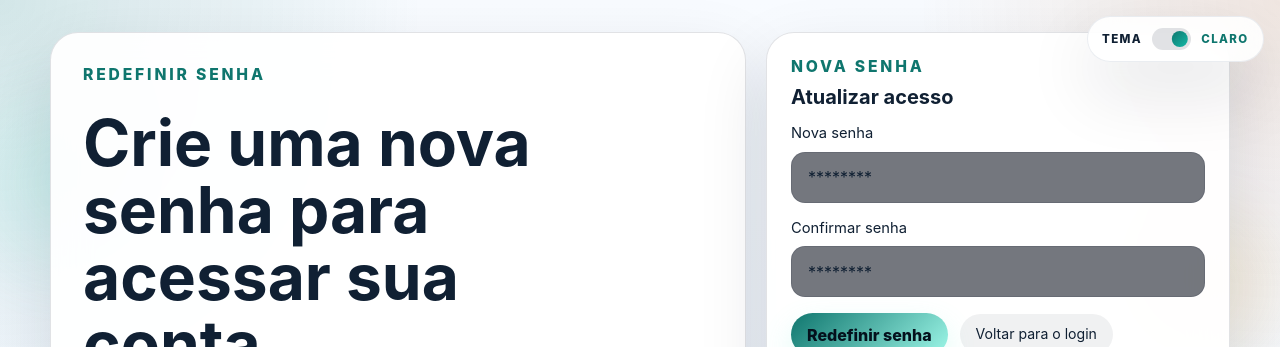
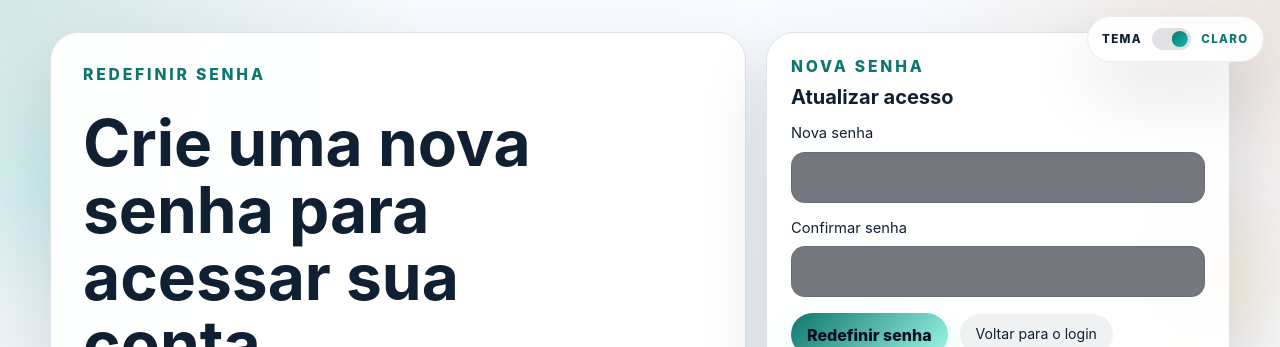
Before and after one commit to nathaliareiss/Gestaodecarreira, a Next.js app in the folder frontend/: page /redefinir-senha in a window 1280 px wide. Shown: the top 347 px of the page. Built offline with nearby package versions, Linux system fonts and the light colour scheme.

Commit message:
feat: aprimora estilos de input nas cards de login e recuperação, adiciona suporte a preenchimento automático

```diff
--- a/frontend/app/globals.css
+++ b/frontend/app/globals.css
@@ -81,27 +81,39 @@ input:focus {
   background: rgba(8, 16, 30, 0.82);
 }
 
-.form-card--login input,
-.form-card--recovery input {
-  color: #f8fbff;
-  -webkit-text-fill-color: #f8fbff;
+.form-card--login input {
+  color: #f8fbff !important;
+  -webkit-text-fill-color: #f8fbff !important;
   caret-color: #5eead4;
 }
 
-.form-card--login input::placeholder,
-.form-card--recovery input::placeholder {
-  color: rgba(248, 251, 255, 0.68);
-}
-
-html[data-theme="light"] .form-card--login input,
-html[data-theme="light"] .form-card--recovery input {
-  color: #102033;
-  -webkit-text-fill-color: #102033;
-}
-
-html[data-theme="light"] .form-card--login input::placeholder,
-html[data-theme="light"] .form-card--recovery input::placeholder {
-  color: rgba(16, 32, 51, 0.56);
+.form-card--login input::placeholder {
+  color: var(--muted);
+}
+
+html[data-theme="light"] .form-card--login input {
+  color: #102033 !important;
+  -webkit-text-fill-color: #102033 !important;
+}
+
+html[data-theme="light"] .form-card--login input::placeholder {
+  color: var(--muted);
+}
+
+.form-card--login input:-webkit-autofill,
+.form-card--login input:-webkit-autofill:hover,
+.form-card--login input:-webkit-autofill:focus,
+.form-card--login input:-webkit-autofill:active {
+  -webkit-text-fill-color: #f8fbff !important;
+  caret-color: #5eead4;
+  transition: background-color 9999s ease-out 0s, color 9999s ease-out 0s;
+}
+
+html[data-theme="light"] .form-card--login input:-webkit-autofill,
+html[data-theme="light"] .form-card--login input:-webkit-autofill:hover,
+html[data-theme="light"] .form-card--login input:-webkit-autofill:focus,
+html[data-theme="light"] .form-card--login input:-webkit-autofill:active {
+  -webkit-text-fill-color: #102033 !important;
 }
 
 code {
```
